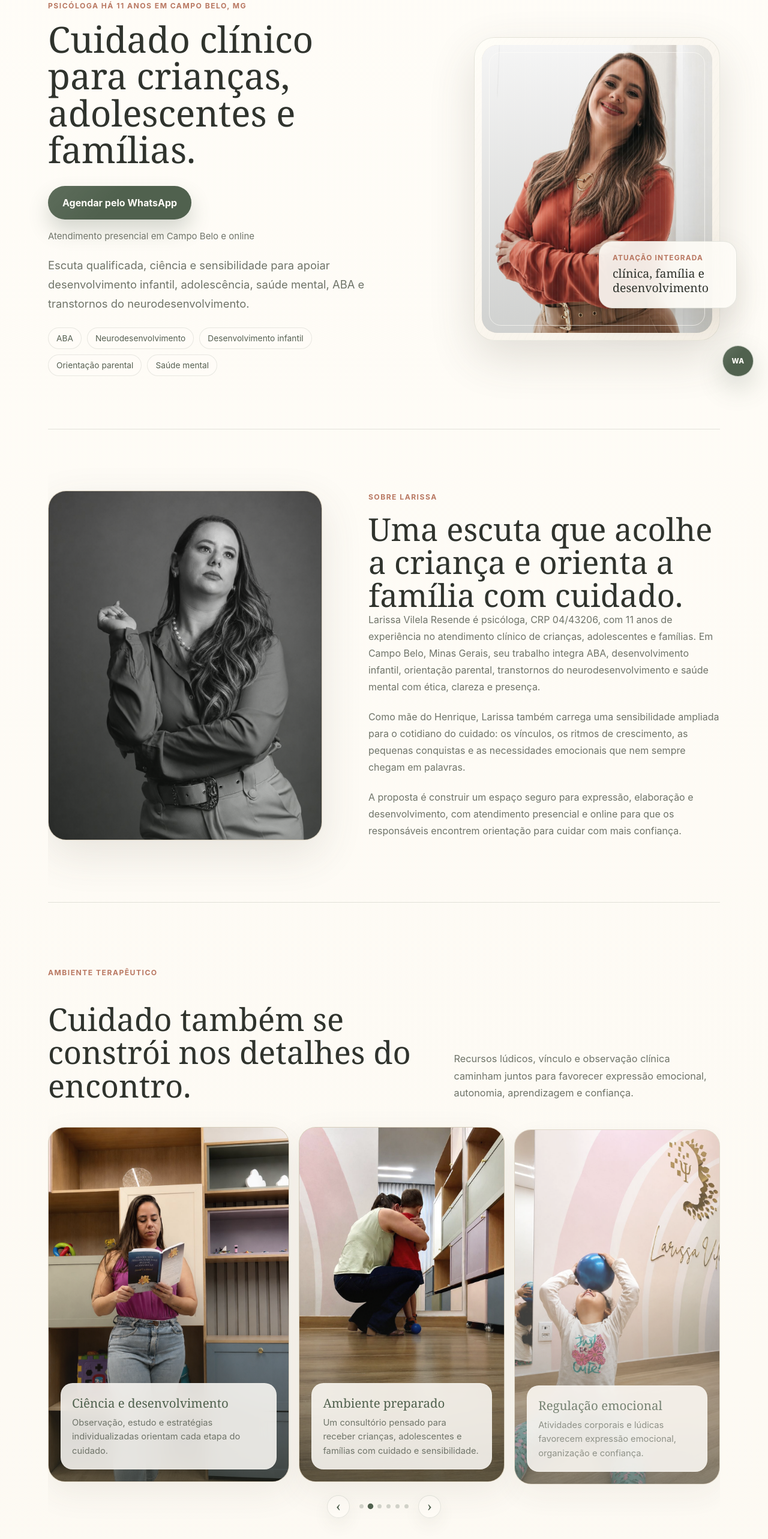
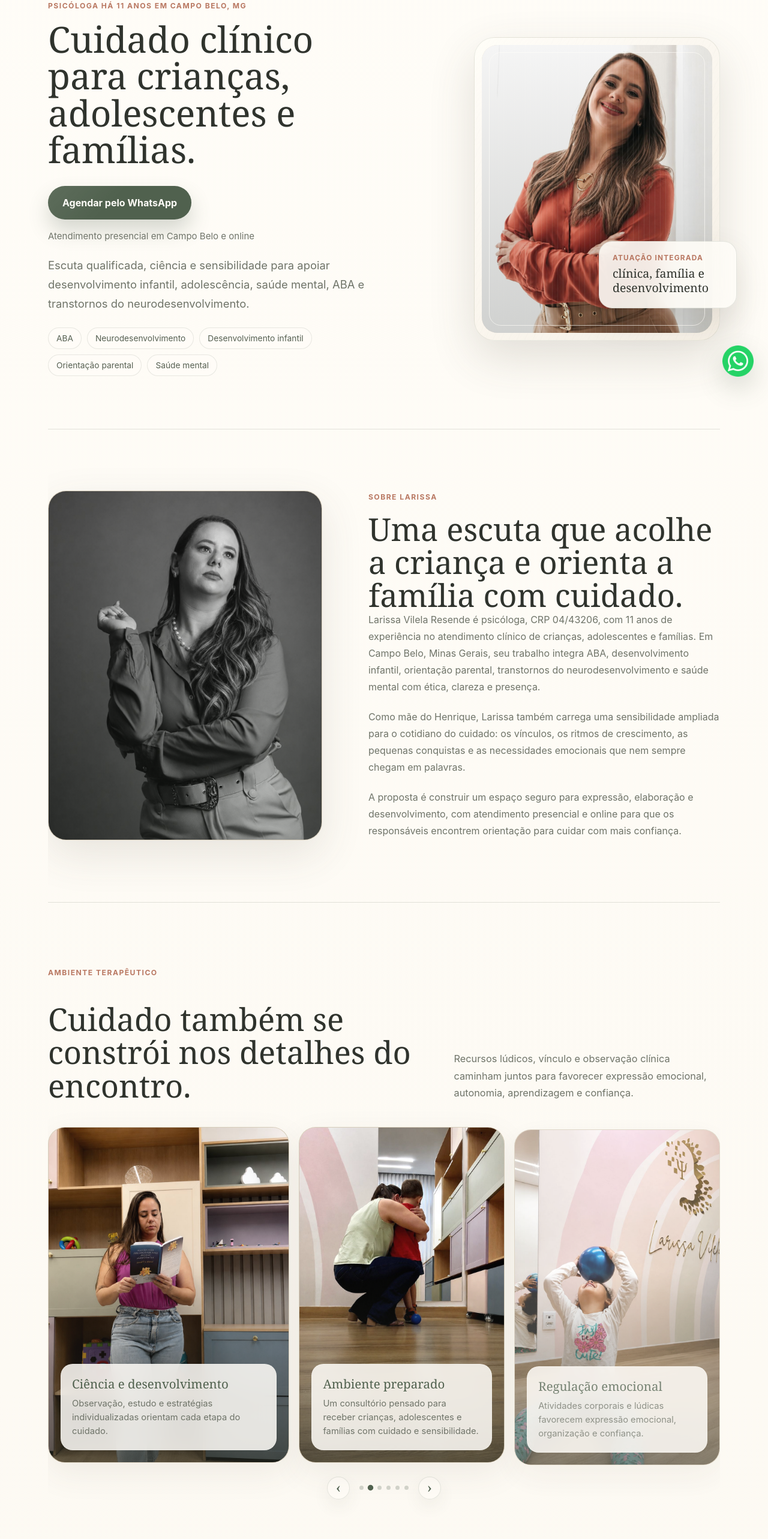
Before and after one commit to gshonorio/larissa-landing-page, a React (Vite) app: page / in a window 1280 px wide. Shown: the part 148-2714 px from the top of the page at 60% size. Built offline with nearby package versions, Linux system fonts and the light colour scheme.

Commit message:
Ajusta botão WhatsApp

```diff
--- a/src/components/FloatingWhatsApp.jsx
+++ b/src/components/FloatingWhatsApp.jsx
@@ -1,3 +1,4 @@
+import whatsappButton from '../assets/images/whatsapp-button-round.png'
 import { whatsappUrl } from '../constants/links'
 
 function FloatingWhatsApp() {
@@ -9,7 +10,7 @@ function FloatingWhatsApp() {
       rel="noreferrer"
       aria-label="Falar com Larissa Vilela Resende pelo WhatsApp"
     >
-      <span aria-hidden="true">WA</span>
+      <img src={whatsappButton} alt="" aria-hidden="true" />
     </a>
   )
 }
--- a/src/styles/global.css
+++ b/src/styles/global.css
@@ -505,12 +505,13 @@ img {
 .visual-grid {
   display: grid;
   grid-template-columns: 1.08fr 0.92fr 0.92fr;
+  align-items: stretch;
   gap: 16px;
 }
 
 .visual-card {
   position: relative;
-  min-height: 430px;
+  height: 560px;
   overflow: hidden;
   border: 1px solid rgba(80, 97, 78, 0.12);
   border-radius: 28px;
@@ -521,7 +522,7 @@ img {
 }
 
 .visual-card:first-child {
-  min-height: 500px;
+  height: 560px;
 }
 
 .visual-card:hover {
@@ -532,7 +533,6 @@ img {
 .visual-card img {
   width: 100%;
   height: 100%;
-  min-height: inherit;
   object-fit: cover;
   object-position: center;
   filter: saturate(0.86) contrast(0.96) brightness(1.03);
@@ -569,6 +569,10 @@ img {
 .visual-card p {
   font-size: 0.92rem;
   line-height: 1.58;
+  display: -webkit-box;
+  overflow: hidden;
+  -webkit-box-orient: vertical;
+  -webkit-line-clamp: 3;
 }
 
 .visual-controls {
@@ -576,6 +580,7 @@ img {
   align-items: center;
   justify-content: center;
   gap: 16px;
+  min-height: 40px;
 }
 
 .visual-controls button {
@@ -816,27 +821,25 @@ img {
   place-items: center;
   width: 52px;
   height: 52px;
-  border: 1px solid rgba(255, 253, 248, 0.66);
+  border: 0;
   border-radius: 999px;
-  background:
-    linear-gradient(135deg, rgba(255, 255, 255, 0.1), transparent 44%),
-    var(--sage-dark);
-  color: var(--paper);
+  background: transparent;
   box-shadow: 0 18px 44px rgba(80, 97, 78, 0.24);
-  transition: transform 200ms ease, box-shadow 200ms ease, background-color 200ms ease;
+  transition: transform 200ms ease, box-shadow 200ms ease, filter 200ms ease;
   animation: floatIn 700ms ease 900ms both;
 }
 
-.floating-whatsapp span {
-  font-size: 0.72rem;
-  font-weight: 800;
-  letter-spacing: 0.04em;
+.floating-whatsapp img {
+  width: 100%;
+  height: 100%;
+  object-fit: contain;
+  object-position: center;
 }
 
 .floating-whatsapp:hover {
   transform: translateY(-3px);
-  background: #465643;
   box-shadow: 0 22px 52px rgba(80, 97, 78, 0.3);
+  filter: saturate(1.04);
 }
 
 @keyframes floatIn {
@@ -946,7 +949,7 @@ img {
   .visual-card:nth-child(2),
   .visual-card:nth-child(3),
   .visual-card:nth-child(6) {
-    min-height: 380px;
+    height: 520px;
   }
 
   .specialty-grid {
@@ -1154,7 +1157,7 @@ img {
   .visual-card:nth-child(2),
   .visual-card:nth-child(3),
   .visual-card:nth-child(6) {
-    min-height: 300px;
+    height: 500px;
     border-radius: 22px;
     box-shadow: 0 14px 38px rgba(74, 66, 54, 0.08);
   }
@@ -1341,8 +1344,17 @@ img {
     padding: 30px 15px;
   }
 
+  .visual-card,
+  .visual-card:first-child,
+  .visual-card:nth-child(2),
+  .visual-card:nth-child(3),
+  .visual-card:nth-child(6) {
+    height: 480px;
+  }
+
   .floating-whatsapp {
     width: 46px;
     height: 46px;
   }
+
 }
```
Also changed, not shown: src/assets/images/whatsapp-button-round.png (added), src/assets/images/whatsapp-logo.avif (added).
